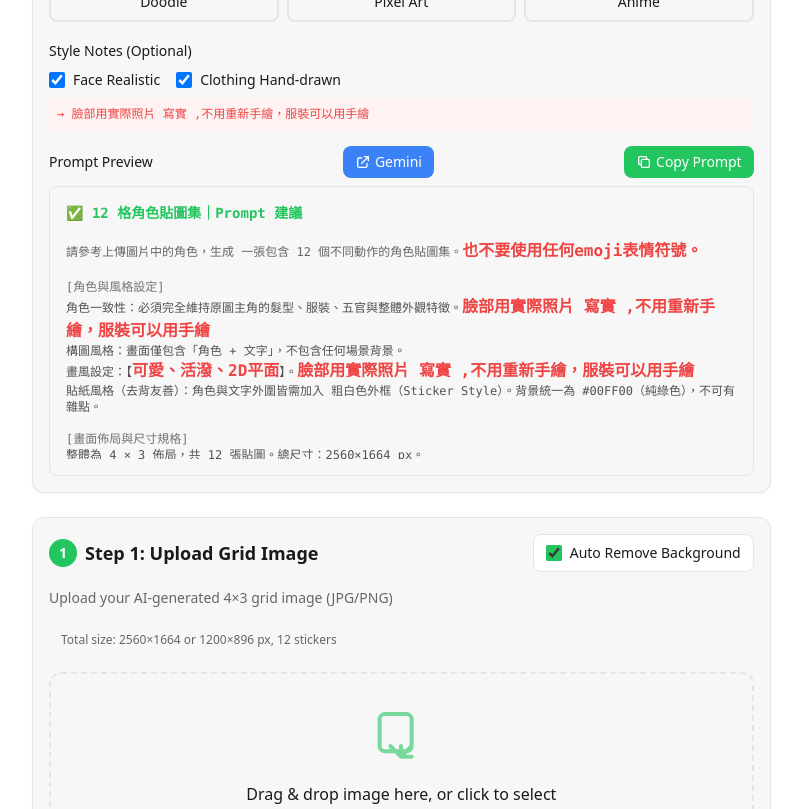
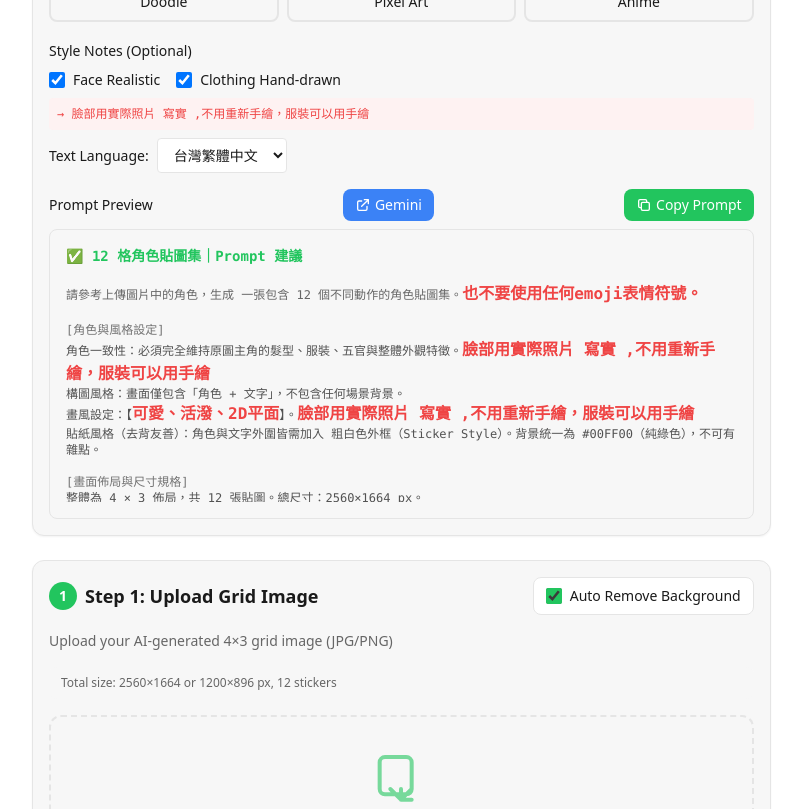
Before and after one commit to qpooqp777/line-sticker-factory, a React (Vite) app: page / in a window 1280 px wide. Shown: the part 540-1349 px from the top of the page, without its empty margins (48-850 px from the left). Built offline with nearby package versions, Linux system fonts and the light colour scheme.

Commit message:
Add text language selector for prompt output

```diff
--- a/src/components/PromptGenerator.jsx
+++ b/src/components/PromptGenerator.jsx
@@ -1,5 +1,13 @@
 import { useState } from 'react'
 import { useLanguage } from '../contexts/LanguageContext'
+
+// Text language options for prompt output
+const TEXT_LANGUAGES = {
+  'zh-TW': '台灣繁體中文',
+  'zh-CN': '簡體中文',
+  'ja': '日文',
+  'en': '英文'
+}
 
 // Sticker sets with detailed descriptions
 const STICKER_SETS = {
@@ -242,7 +250,7 @@ const STYLES = {
 }
 
 // Preview component with highlighted dynamic parts
-function PromptPreview({ stickerSet, style, faceRealistic, clothingHanddrawn }) {
+function PromptPreview({ stickerSet, style, faceRealistic, clothingHanddrawn, textLanguage }) {
   const data = STICKER_SETS[stickerSet]
   const styleData = STYLES[style]
 
@@ -287,6 +295,14 @@ function PromptPreview({ stickerSet, style, faceRealistic, clothingHanddrawn })
       <span className="text-neutral-600 dark:text-neutral-400">鏡頭多樣化：全身 + 半身混合，必須包含正面、側面、俯角等不同視角。</span>
       {'\n'}
       {'\n'}
+      {/* Text design section */}
+      <span className="text-neutral-500">[文字設計]</span>
+      {'\n'}
+      <span className="text-neutral-600 dark:text-neutral-400">語言：【<mark className="text-red-500 font-bold text-base bg-transparent">{TEXT_LANGUAGES[textLanguage]}</mark>】</span>
+      {'\n'}
+      <span className="text-neutral-600 dark:text-neutral-400">文字內容請使用{TEXT_LANGUAGES[textLanguage]}書寫，包含每張貼圖上的文字與標題。</span>
+      {'\n'}
+      {'\n'}
       {/* Stickers detail */}
       {data.stickers.map((s, i) => (
         <span key={i}>
@@ -317,6 +333,7 @@ export default function PromptGenerator() {
   const [copied, setCopied] = useState(false)
   const [faceRealistic, setFaceRealistic] = useState(true) // 預設勾選：頭像用寫實
   const [clothingHanddrawn, setClothingHanddrawn] = useState(true) // 預設勾選：衣服手繪
+  const [textLanguage, setTextLanguage] = useState('zh-TW') // 預設：台灣繁體中文
 
   const generatePrompt = () => {
     const data = STICKER_SETS[selectedSet]
@@ -342,6 +359,10 @@ export default function PromptGenerator() {
 整體為 4 × 3 佈局，共 12 張貼圖。總尺寸：2560×1664 px。
 每張小圖約 370 × 320 px（自動等比縮放填滿排列）。每張貼圖四周預留約 0.2 cm Padding，避免畫面互相黏住。
 鏡頭多樣化：全身 + 半身混合，必須包含正面、側面、俯角等不同視角。
+
+[文字設計]
+語言：【${TEXT_LANGUAGES[textLanguage]}】
+文字內容請使用${TEXT_LANGUAGES[textLanguage]}書寫，包含每張貼圖上的文字與標題。
 
 `
 
@@ -464,6 +485,20 @@ export default function PromptGenerator() {
             → {faceRealistic ? '臉部用實際照片 寫實 ,不用重新手繪' : ''}{faceRealistic && clothingHanddrawn ? '，' : ''}{clothingHanddrawn ? '服裝可以用手繪' : ''}
           </p>
         )}
+
+        {/* Language selector for text design */}
+        <div className="flex flex-wrap items-center gap-2 mt-2">
+          <span className="text-sm font-medium">{lang === 'zh-TW' ? '文字語言：' : 'Text Language:'}</span>
+          <select
+            value={textLanguage}
+            onChange={(e) => setTextLanguage(e.target.value)}
+            className="px-3 py-1.5 rounded border border-[var(--color-border)] bg-[var(--color-bg)] text-sm focus:ring-2 focus:ring-primary-500 focus:border-primary-500"
+          >
+            {Object.entries(TEXT_LANGUAGES).map(([key, label]) => (
+              <option key={key} value={key}>{label}</option>
+            ))}
+          </select>
+        </div>
       </div>
 
       {/* Generated Prompt Preview */}
@@ -503,7 +538,7 @@ export default function PromptGenerator() {
         </div>
         <div className="p-4 bg-[var(--color-surface)] border border-[var(--color-border)] rounded-lg">
           <div className="text-xs whitespace-pre-wrap font-mono text-[var(--color-text-secondary)] max-h-64 overflow-y-auto">
-            <PromptPreview stickerSet={selectedSet} style={selectedStyle} faceRealistic={faceRealistic} clothingHanddrawn={clothingHanddrawn} />
+            <PromptPreview stickerSet={selectedSet} style={selectedStyle} faceRealistic={faceRealistic} clothingHanddrawn={clothingHanddrawn} textLanguage={textLanguage} />
           </div>
         </div>
       </div>
```
